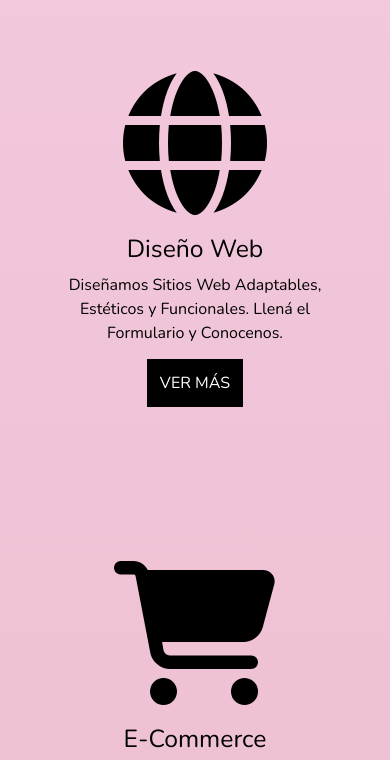
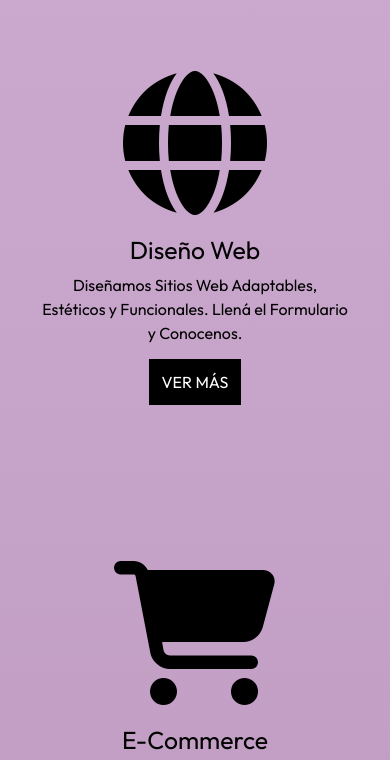
Before and after one commit to nicokoma/v3ktor, a plain HTML site: page pages/servicios.html in a window 390 px wide. Shown: the part 163-923 px from the top of the page. Drawn offline with nearby package versions, Linux system fonts and the light colour scheme.

Commit message:
Se modificó la tipografía del sitio

```diff
--- a/sass/_tipografias.scss
+++ b/sass/_tipografias.scss
@@ -1,6 +1,6 @@
-$tipografia-v3ktor: 'nunito-regular';
-$tipografia-v3ktor-light: 'nunito-light';
-$tipografia-v3ktor-bold: 'nunito-bold';
+$tipografia-v3ktor: 'outfit-regular';
+$tipografia-v3ktor-light: 'outfit-light';
+$tipografia-v3ktor-bold: 'outfit-bold';
 $tamano-h1: 40px;
 $tamano-h2: 30px;
 $tamano-h3: 20px;
@@ -11,15 +11,15 @@ $tipografia-gris: #777;
 
 @font-face{
     font-family: $tipografia-v3ktor;
-    src: url('../assets/fonts/Nunito-Regular.ttf');
+    src: url('../assets/fonts/Outfit-Regular.ttf');
 }
 
 @font-face{
     font-family: $tipografia-v3ktor-light;
-    src: url('../assets/fonts/Nunito-Light.ttf');
+    src: url('../assets/fonts/Outfit-Light.ttf');
 }
 
 @font-face{
     font-family: $tipografia-v3ktor-bold;
-    src: url('../assets/fonts/Nunito-Bold.ttf');
+    src: url('../assets/fonts/Outfit-Bold.ttf');
 }
--- a/sass/estilos.scss
+++ b/sass/estilos.scss
@@ -600,7 +600,7 @@ main{
     //height: 120vh;
     display: flex;
     align-items: center;
-    background-image: linear-gradient($rosa, $rosa-oscuro);
+    background-image: linear-gradient($violeta, $violeta-oscuro);
 
     .titulo{
         color: $negro;
@@ -1353,26 +1353,21 @@ $colores-servicios: (
 
 }
 
+.portfolio-home{
+    margin-bottom: 0 !important;
+}
+
 
 
 //VIDEO mobile
 .section-video{
     display: flex;
     align-items: center;
-    //background-color: $negro;
     text-align: center;
     .video-home{
         width: 100%;
     }
 
-    /*.solido-negro{
-        background-color: $negro;
-        opacity: .5;
-        position: absolute;
-        z-index: 90;
-        width: 100%;
-        height: 32vh;
-    }*/
 
     .content{
         position: absolute;
@@ -1384,9 +1379,9 @@ $colores-servicios: (
 
     .titulo{
         font-family: $tipografia-v3ktor-bold;
-        font-size:2em;
+        font-size:.5em;
         text-align: left;
-        line-height: 20px;
+        line-height: 40px;
     }
 }
 
```
Also changed, not shown: assets/fonts/Outfit-Bold.ttf (added), assets/fonts/Outfit-Light.ttf (added), assets/fonts/Outfit-Regular.ttf (added), assets/fonts/Outfit-Thin.ttf (added), css/estilos.css, 1 other file.
